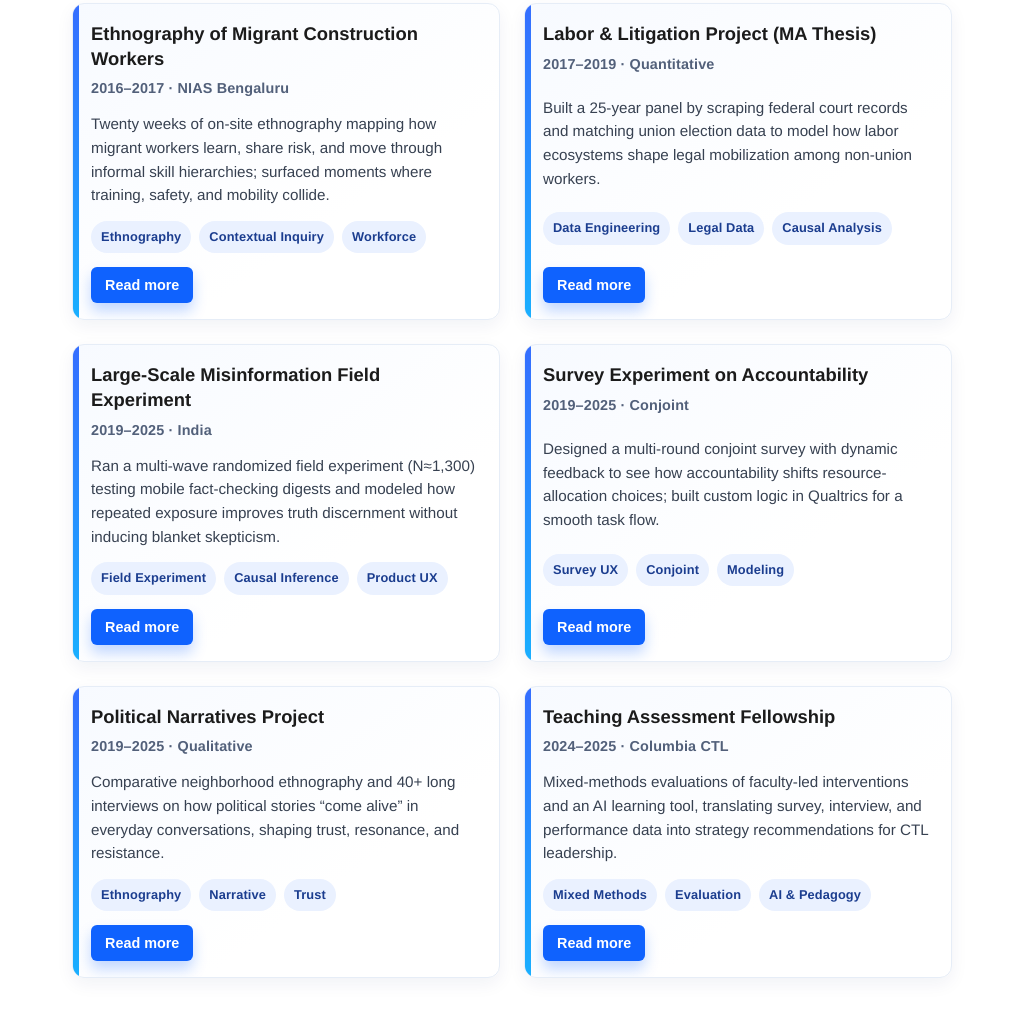
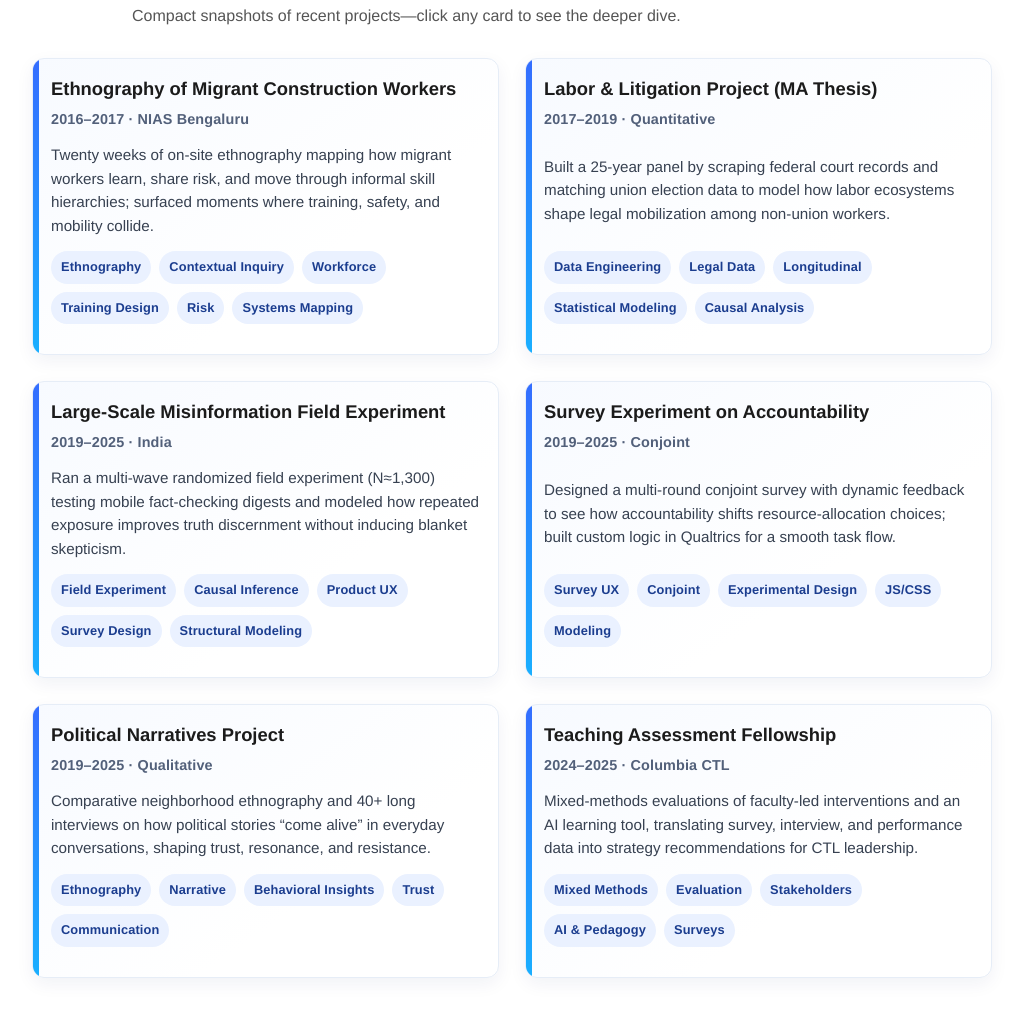
Before and after one commit to monikayadav141/monikayadav141.github.io, a plain HTML site: page research.html in a window 1280 px wide. Shown: the part 237-1254 px from the top of the page, without its empty margins (128-1151 px from the left). Drawn offline with Linux system fonts and the light colour scheme.

Commit message:
better design

```diff
--- a/research.html
+++ b/research.html
@@ -19,11 +19,12 @@
     </header>
     <main>
       <h1>Research Portfolio</h1>
+      <p class="page-intro">Compact snapshots of recent projects—click any card to see the deeper dive.</p>
 
       <div class="project-list">
 
         <!-- Project 1 -->
-        <article class="project-card">
+        <article class="project-card" onclick="openModal('modal-1')" onkeydown="handleKeyOpen(event, 'modal-1')" role="button" tabindex="0">
           <div class="project-head">
             <h2>Ethnography of Migrant Construction Workers</h2>
             <p class="project-meta">2016&ndash;2017 &middot; NIAS Bengaluru</p>
@@ -34,12 +35,14 @@
             <span class="pill">Ethnography</span>
             <span class="pill">Contextual Inquiry</span>
             <span class="pill">Workforce</span>
+            <span class="pill">Training Design</span>
+            <span class="pill">Risk</span>
+            <span class="pill">Systems Mapping</span>
           </div>
-          <button class="read-more-btn" onclick="openModal('modal-1')">Read more</button>
         </article>
 
         <!-- Project 2 -->
-        <article class="project-card">
+        <article class="project-card" onclick="openModal('modal-2')" onkeydown="handleKeyOpen(event, 'modal-2')" role="button" tabindex="0">
           <div class="project-head">
             <h2>Labor &amp; Litigation Project (MA Thesis)</h2>
             <p class="project-meta">2017&ndash;2019 &middot; Quantitative</p>
@@ -49,13 +52,14 @@
           <div class="pill-row">
             <span class="pill">Data Engineering</span>
             <span class="pill">Legal Data</span>
+            <span class="pill">Longitudinal</span>
+            <span class="pill">Statistical Modeling</span>
             <span class="pill">Causal Analysis</span>
           </div>
-          <button class="read-more-btn" onclick="openModal('modal-2')">Read more</button>
         </article>
 
         <!-- Project 3 -->
-        <article class="project-card">
+        <article class="project-card" onclick="openModal('modal-3')" onkeydown="handleKeyOpen(event, 'modal-3')" role="button" tabindex="0">
           <div class="project-head">
             <h2>Large-Scale Misinformation Field Experiment</h2>
             <p class="project-meta">2019&ndash;2025 &middot; India</p>
@@ -66,12 +70,13 @@
             <span class="pill">Field Experiment</span>
             <span class="pill">Causal Inference</span>
             <span class="pill">Product UX</span>
+            <span class="pill">Survey Design</span>
+            <span class="pill">Structural Modeling</span>
           </div>
-          <button class="read-more-btn" onclick="openModal('modal-3')">Read more</button>
         </article>
 
         <!-- Project 4 -->
-        <article class="project-card">
+        <article class="project-card" onclick="openModal('modal-4')" onkeydown="handleKeyOpen(event, 'modal-4')" role="button" tabindex="0">
           <div class="project-head">
             <h2>Survey Experiment on Accountability</h2>
             <p class="project-meta">2019&ndash;2025 &middot; Conjoint</p>
@@ -81,13 +86,14 @@
           <div class="pill-row">
             <span class="pill">Survey UX</span>
             <span class="pill">Conjoint</span>
+            <span class="pill">Experimental Design</span>
+            <span class="pill">JS/CSS</span>
             <span class="pill">Modeling</span>
           </div>
-          <button class="read-more-btn" onclick="openModal('modal-4')">Read more</button>
         </article>
 
         <!-- Project 5 -->
-        <article class="project-card">
+        <article class="project-card" onclick="openModal('modal-5')" onkeydown="handleKeyOpen(event, 'modal-5')" role="button" tabindex="0">
           <div class="project-head">
             <h2>Political Narratives Project</h2>
             <p class="project-meta">2019&ndash;2025 &middot; Qualitative</p>
@@ -97,13 +103,14 @@
           <div class="pill-row">
             <span class="pill">Ethnography</span>
             <span class="pill">Narrative</span>
+            <span class="pill">Behavioral Insights</span>
             <span class="pill">Trust</span>
+            <span class="pill">Communication</span>
           </div>
-          <button class="read-more-btn" onclick="openModal('modal-5')">Read more</button>
         </article>
 
         <!-- Project 6 -->
-        <article class="project-card">
+        <article class="project-card" onclick="openModal('modal-6')" onkeydown="handleKeyOpen(event, 'modal-6')" role="button" tabindex="0">
           <div class="project-head">
             <h2>Teaching Assessment Fellowship</h2>
             <p class="project-meta">2024&ndash;2025 &middot; Columbia CTL</p>
@@ -113,9 +120,10 @@
           <div class="pill-row">
             <span class="pill">Mixed Methods</span>
             <span class="pill">Evaluation</span>
+            <span class="pill">Stakeholders</span>
             <span class="pill">AI &amp; Pedagogy</span>
+            <span class="pill">Surveys</span>
           </div>
-          <button class="read-more-btn" onclick="openModal('modal-6')">Read more</button>
         </article>
 
       </div>
@@ -282,6 +290,13 @@
       document.body.classList.remove('modal-open');
     }
 
+    function handleKeyOpen(event, id) {
+      if (event.key === 'Enter' || event.key === ' ') {
+        event.preventDefault();
+        openModal(id);
+      }
+    }
+
     window.onclick = function (event) {
       if (event.target.classList.contains('modal')) {
         closeModal(event.target.id);
--- a/style.css
+++ b/style.css
@@ -165,9 +165,9 @@ main {
 .project-list {
   display: grid;
   grid-template-columns: 1fr 1fr;
-  gap: 24px;
+  gap: 26px;
   align-items: stretch;
-  max-width: 880px;
+  max-width: 960px;
   margin: 0 auto;
 }
 
@@ -176,6 +176,7 @@ main {
   border: 1px solid #e6edf7;
   border-radius: 12px;
   padding: 18px 18px 16px 18px;
+  cursor: pointer;
   box-shadow: 0 6px 18px rgba(0, 32, 96, 0.06);
   transition: transform 0.2s ease, box-shadow 0.2s ease;
   display: flex;
@@ -263,10 +264,14 @@ main {
   letter-spacing: 0.01em;
 }
 
+.project-card:focus {
+  outline: 2px solid #0f62fe;
+  outline-offset: 4px;
+}
+
 /* Modal Styles */
 .modal {
   display: none;
-   /* Hidden by default */
   position: fixed;
   z-index: 1000;
   left: 0;
@@ -275,7 +280,6 @@ main {
   height: 100%;
   overflow: auto;
   background-color: rgba(0, 0, 0, 0.5);
-   /* Black w/ opacity */
   backdrop-filter: blur(4px);
 }
 
```
Lines whose indentation alone changed are shown as unchanged.
